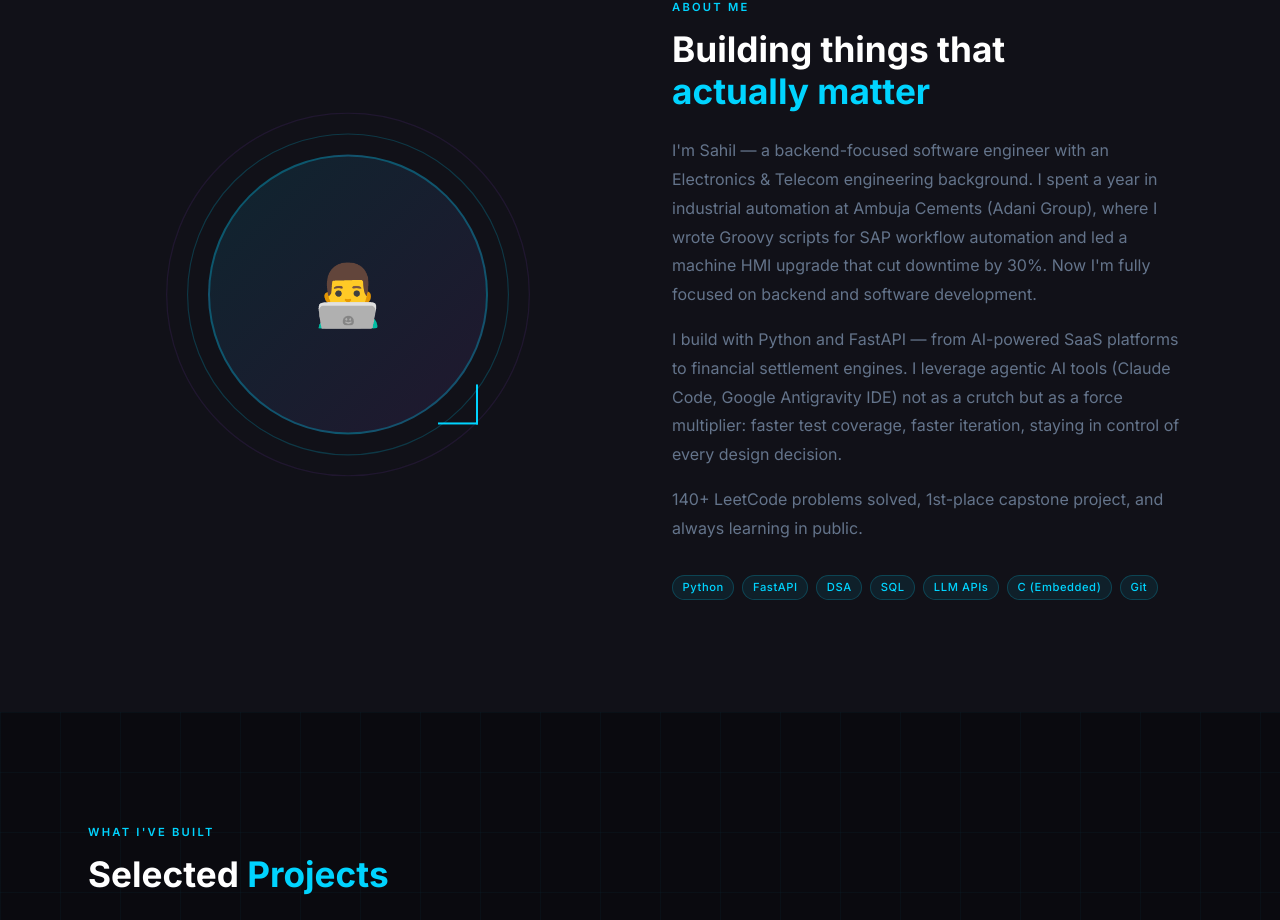
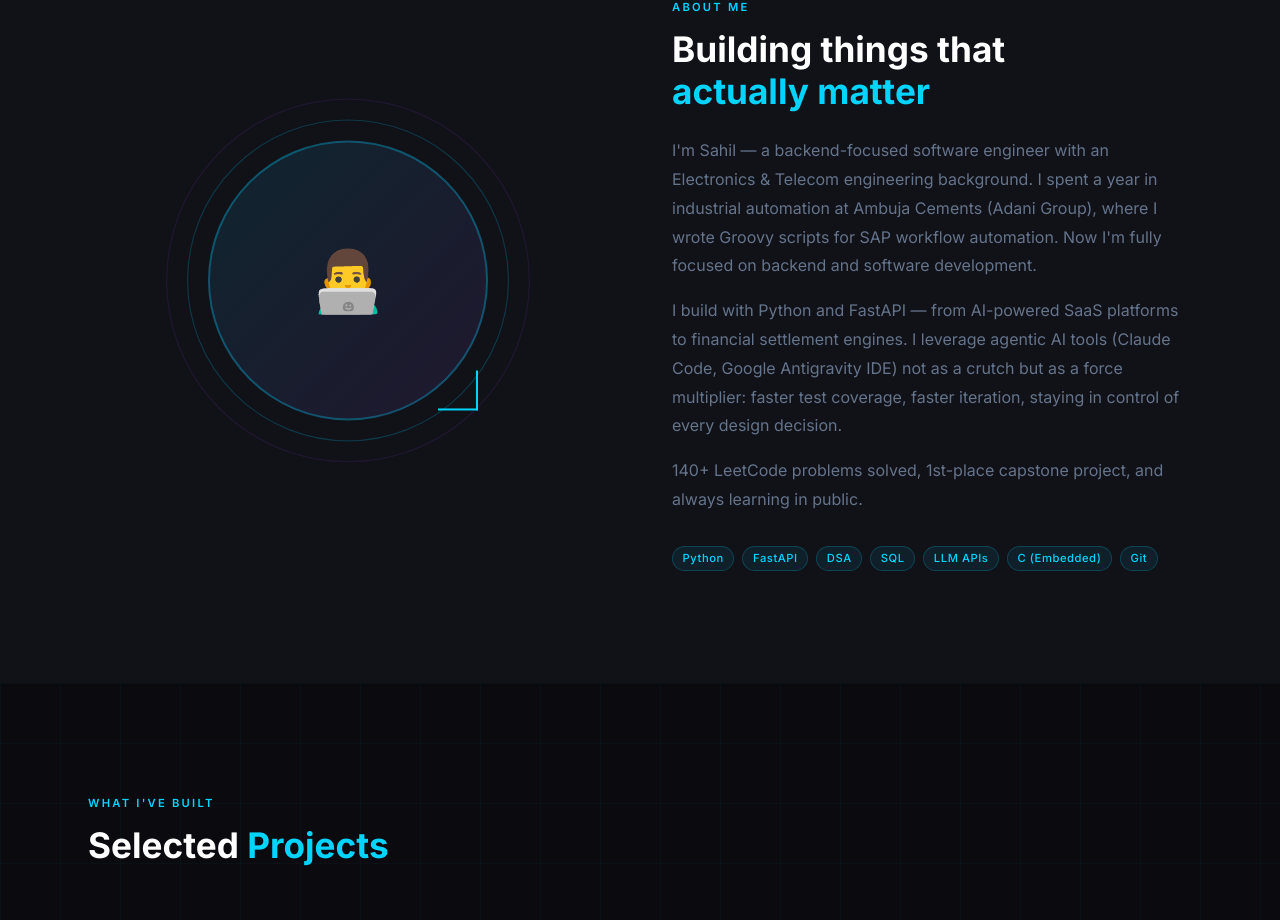
Before and after one commit to Sahilhamids/PORTFOLIO, a Next.js app: page / in a window 1280 px wide. Shown: the part 913-1833 px from the top of the page. Built offline with nearby package versions, Linux system fonts and the light colour scheme; grey boxes are pictures that could not be loaded.

Commit message:
Remove HMI point from About section

```diff
--- a/app/components/About.tsx
+++ b/app/components/About.tsx
@@ -54,8 +54,7 @@ export default function About() {
               <p>
                 I&apos;m Sahil — a backend-focused software engineer with an Electronics &amp; Telecom
                 engineering background. I spent a year in industrial automation at Ambuja Cements (Adani Group),
-                where I wrote Groovy scripts for SAP workflow automation and led a machine HMI upgrade that cut
-                downtime by 30%. Now I&apos;m fully focused on backend and software development.
+                where I wrote Groovy scripts for SAP workflow automation. Now I&apos;m fully focused on backend and software development.
               </p>
               <p>
                 I build with Python and FastAPI — from AI-powered SaaS platforms to financial settlement engines.
```
